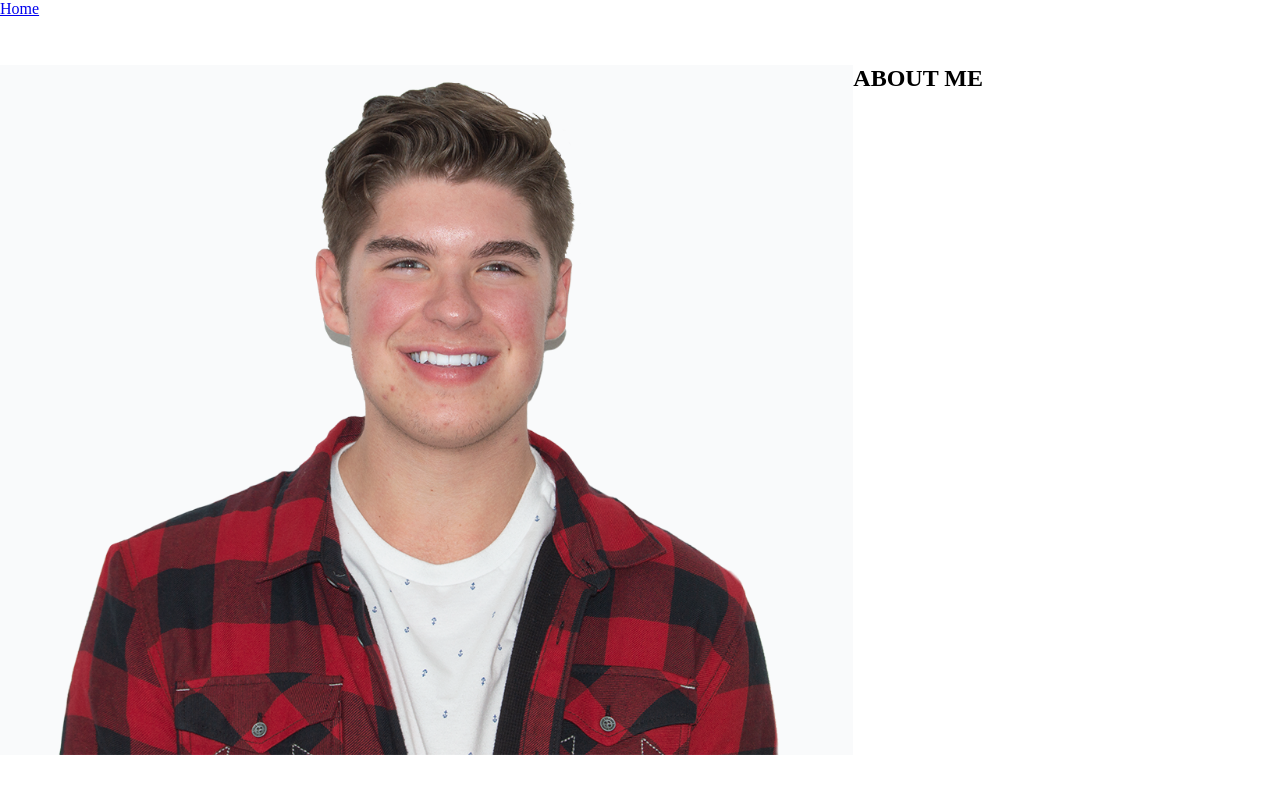
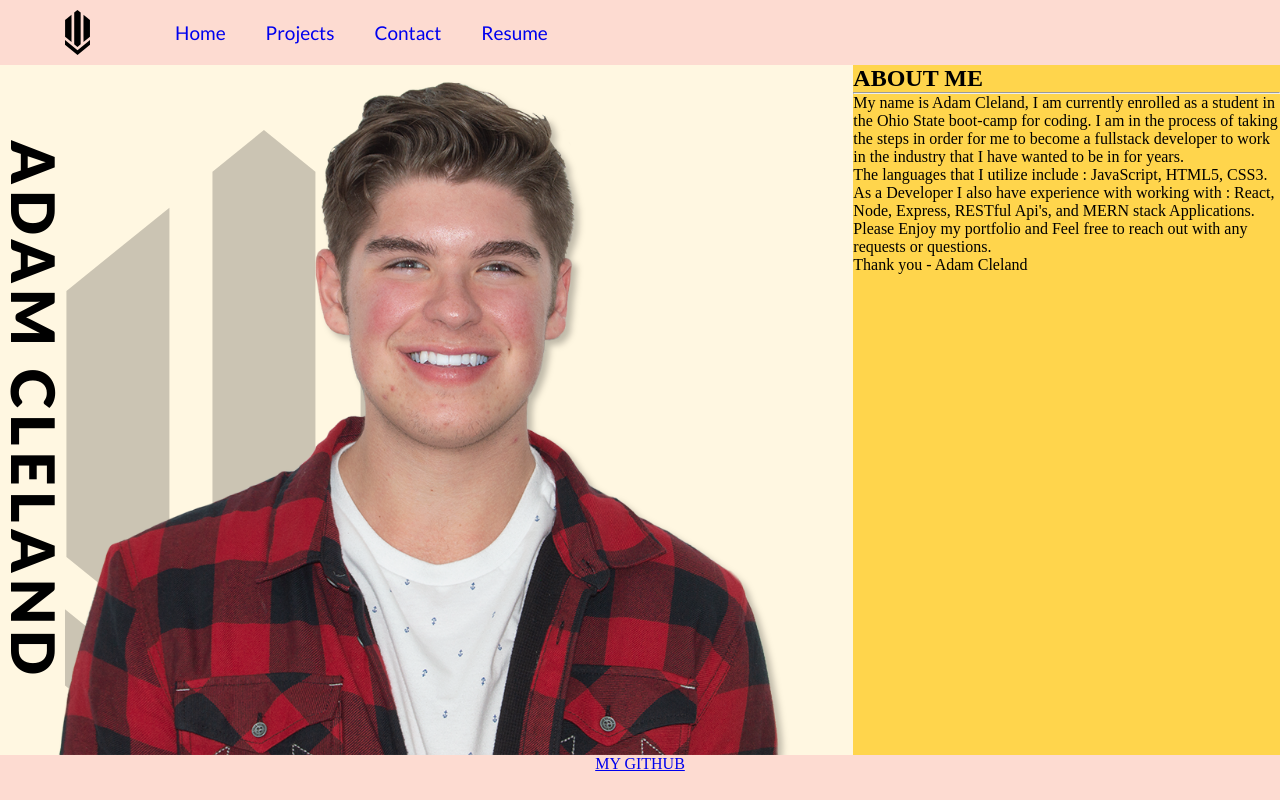
Before and after one commit to aclelandx/adam-cleland-personal-portfolio-react-website, a React (Create React App) app: page / in a window 1280 px wide. Built offline with nearby package versions, Linux system fonts and the light colour scheme.

Commit message:
Added the majority of the front page, fixed issue where the information was not displaying properly. Fixed routing issues that were not allowing for the page to be changed, added images from my original portfolio website.

```diff
--- a/src/components/footer/footer.jsx
+++ b/src/components/footer/footer.jsx
@@ -3,7 +3,9 @@
 function Footer(){
     return (
         <footer>
-
+            <ul>
+                <li><a href="https://github.com/aclelandx" target='_blank'>MY GITHUB</a></li>
+            </ul>
         </footer>
     )
 }
--- a/src/components/homeScreen/aboutMe/aboutMe.jsx
+++ b/src/components/homeScreen/aboutMe/aboutMe.jsx
@@ -1,9 +1,20 @@
-
 
 function AboutMe () {
     return (
-        <article className="aboutMeArticle">
+        <article className="aboutMe">
             <h2>ABOUT ME</h2>
+            <hr />
+            <p>
+            My name is Adam Cleland, I am currently enrolled as a student in the Ohio State boot-camp for coding. I am in the process of taking the steps in order for me to become a fullstack developer to work in the industry that I have wanted to be in for years.
+            </p>
+            <p>
+                The languages that I utilize include : JavaScript, HTML5, CSS3. <br />
+                As a Developer I also have experience with working with : React, Node, Express, RESTful Api's, and MERN stack Applications.
+            </p>
+            <p>
+                Please Enjoy my portfolio and Feel free to reach out with any requests or questions. <br />
+                Thank you - Adam Cleland
+            </p>
         </article>
     )
 }
--- /dev/null
+++ b/src/components/homeScreen/heroSection/heroImage.jsx
@@ -0,0 +1,9 @@
+import profilePicture from '../../../images/me.png'
+
+function HeroImage (){
+    return(
+        <img src={profilePicture} alt="Adam Cleland Web Developer" className='heroImage' />
+    )
+}
+
+export default HeroImage
--- /dev/null
+++ b/src/components/homeScreen/heroSection/heroSection.jsx
@@ -0,0 +1,14 @@
+import AdamLogo from "../myLogo"
+import HeroImage from "./heroImage"
+
+function HeroSection(){
+    return (
+        <section className="hero">
+            <h1>ADAM CLELAND</h1>
+            <AdamLogo />
+            <HeroImage />
+        </section>
+    )
+}
+
+export default HeroSection
--- a/src/components/homeScreen/homeScreen.jsx
+++ b/src/components/homeScreen/homeScreen.jsx
@@ -1,13 +1,15 @@
-import profilePicture from '../../images/me.png'
 import AboutMe from './aboutMe/aboutMe'
+import HeroSection from './heroSection/heroSection'
 
 function HomeScreen() {
     return (
         <section className="homepage">
             <article className='homepageLeft'>
-                <img src={profilePicture} alt="Adam Cleland Web Developer" />
+                <HeroSection />
             </article>
-            <AboutMe />
+            <article className='homepageRight'>
+                <AboutMe />
+            </article>
         </section>
     )
 };
--- /dev/null
+++ b/src/components/homeScreen/myLogo.jsx
@@ -0,0 +1,9 @@
+import personalLogo from "../../images/logo-black.svg"
+
+function AdamLogo() {
+    return (
+        <img src={personalLogo} alt="Personal Logo for Adam Cleland" className="backgroundLogo"/>
+    )
+}
+
+export default AdamLogo
--- a/src/components/navBar/navBar.jsx
+++ b/src/components/navBar/navBar.jsx
@@ -1,17 +1,17 @@
 import NavButton from "./navBarButton"
+import AdamLogo from "../homeScreen/myLogo"
 
-function NavBar ({gotoHome, gotoProjects, gotoContact, gotoResume}){
+function NavBar (){
     return(
-        <nav>
-            {/* <NavButton content='Home' action={gotoHome} />
-            <NavButton content='Projects' action={gotoProjects} />
-            <NavButton content='Contact Me' action={gotoContact} />
-            <NavButton content='Resume' action={gotoResume} /> */}
-
-            <NavButton content='Home'destination='/'>
-
-            </NavButton>
-        </nav>
+        <header>
+            <nav>
+                <AdamLogo />
+                <NavButton content='Home'destination='/'></NavButton>
+                <NavButton content='Projects'destination='/projects'></NavButton>
+                <NavButton content='Contact'destination='/contact'></NavButton>
+                <NavButton content='Resume'destination='/resume'></NavButton>
+            </nav>
+        </header>
     )
 }
 
--- a/src/components/projectsPage/projectsPage.jsx
+++ b/src/components/projectsPage/projectsPage.jsx
@@ -1,7 +1,9 @@
 
 function ProjectsPage(){
     return (
-        <section className="projectPage"></section>
+        <section className="projectPage">
+
+        </section>
     )
 }
 
--- a/src/index.css
+++ b/src/index.css
@@ -1,10 +1,20 @@
 @import url(./colorSheet.css);
 
 :root {
-  --primaryColor:#f9fafb;
-  --secondaryColor:#202121;
-  --primaryFont:400 'lato'
-  --secondaryFont: 300 'open sans'
+  --largeTitleFont:900 32px/32px 'lato';
+  --bodyCopyFont:400 14px/14px 'lato';
+  --navFont:400 19px/19px 'lato';
+  --thinTitleFont: 300 28px/28px 'open sans';
+  --white:#f9fafb;
+  --black:#202121;
+  --yellowLight:#fff7e1;
+  --yellowDark:#ffd54c;
+  --blueLight:#d1e6f7;
+  --blueDark:#40b1e5;
+  --redLight:#fddbd1;
+  --primaryColor:var(--yellowLight);
+  --secondaryColor:var(--redLight);
+  --ternaryColor:var(--yellowDark);
 }
 /* sets the default margin and padding to 0px for all elements on the screen */
 * {
@@ -15,27 +25,19 @@
 main {
   width: 100%;
   height:100vh;
+  background-color: var(--primaryColor);
 }
 
-nav {
-  width:100%;
-  height: 65px;
-  display: block;
-}
-
-nav .navContent {
-  width:100%;
-  display: flex;
-  margin: 0px auto;
-  height: 55px;
-  padding:5px 65px;
-  max-width:1070px;
-}
+/*  Homepage Section Begins */
 
 section.homepage {
   width: 100%;
   height: calc(100vh - 110px);
+  margin:0px auto;
+  max-width:1440px;
 }
+
+/* Homepage left section begins */
 
 article.homepageLeft {
   width: calc(100% / 3 * 2);
@@ -43,29 +45,107 @@ article.homepageLeft {
   position: relative;
   float: left;
   background-color: var(--primaryColor);
-  display: flex;
-  flex-flow: column;
-  justify-content: flex-end;
-  align-items: center;
   overflow: hidden;
+}
+
+section.hero {
+  width: 100%;
+  max-width: calc(1200px / 3 * 2);
+  height: 100%;
+}
+
+section.hero h1 {
+  writing-mode: vertical-lr;
+  font: var(--largeTitleFont);
+  letter-spacing: .1em;
+  font-size: 45pt;
+  line-height: 50pt;
+  height:100%;
+  text-align: center;
+  text-orientation: mixed;
+}
+
+article.homepageLeft .heroImage {
+  width:100%;
+  margin:0px auto;
+  min-width: 700px;
+  max-width: 1000px;
+  filter: drop-shadow(5px 5px 3px rgba(0,0,0,0.25));
+  z-index: 10;
+  position: absolute;
+  bottom: 0px;
 
 }
 
-article.homepageLeft img {
-  flex: 0 0 auto;
-  width:100%;
-  margin:0px auto;
-  min-width: 700px;
+article.homepageLeft .backgroundLogo {
+  position: absolute;
+  width: 400px;
+  z-index: 9;
+  position: absolute;
+  left: 65px;
+  top:65px;
+  opacity: .2;
 }
+
+/* Stylization for the right side of the homepage begins */
 
 article.homepageRight {
   width: calc(100% / 3);
   float: left;
+  padding: 0px;
+  position: relative;
+  height: 100%;
+  background-color: var(--ternaryColor);
 }
+
+article.homepageRight {
+
+}
+
+/* Stylization for the header begins. */
+
+header {
+  width:100%;
+  background-color: var(--secondaryColor);
+}
+
+nav {
+  width:calc(100% - 130px);
+  height: 65px;
+  display: flex;
+  max-width: 1440px;
+  padding:0px 65px;
+  margin:0px auto;
+  align-items: center;
+  justify-content:flex-start;
+}
+
+nav img {
+  height: 45px;
+  padding-right:65px;
+}
+
+nav a {
+  height:19px;
+  font: var(--navFont);
+  text-decoration: none;
+  padding: 23px 20px;
+  transition: .25s ease-in-out;
+}
+
+nav a:hover {
+  background-color: var(--primaryColor);
+  color: var(--secondaryColor);
+  transition: .25s ease-in-out;
+}
+
+/* Stylization for the footer begins */
 
 footer {
   width: 100%;
   height: 45px;
+  background-color: var(--secondaryColor);
+  text-align: center;
 }
 
 footer .footerContent {
```
Also changed, not shown: src/components/projectsPage/viewOneProject.jsx (added), src/images/me.png.
